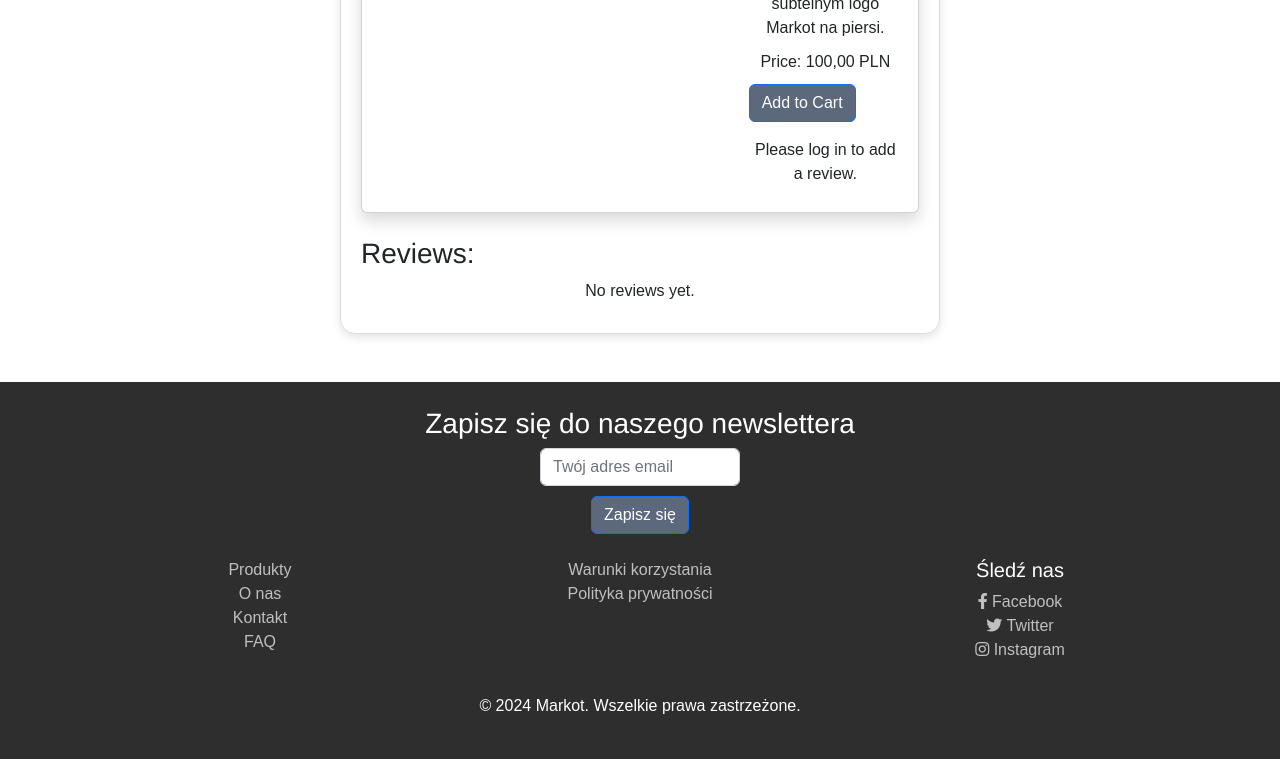
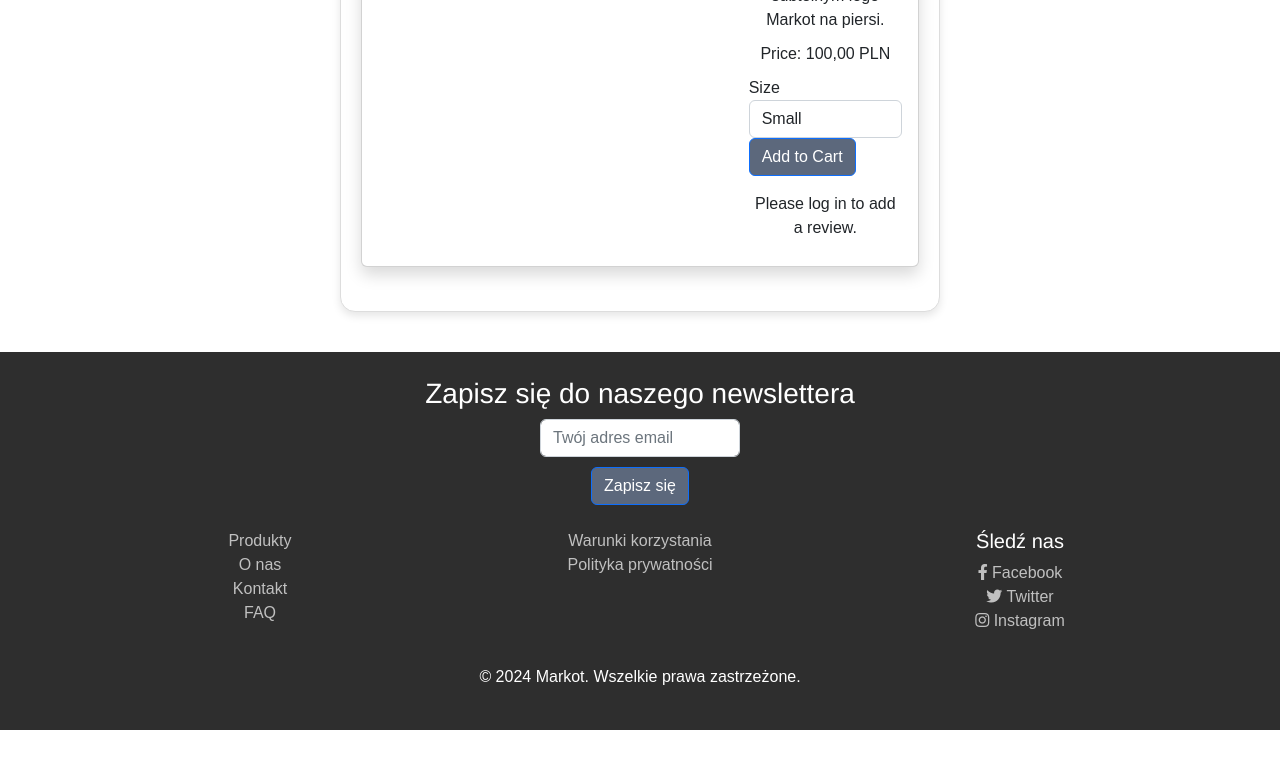
Before and after one commit to uhnajs/DjangoShop, a Django app: page /products/1/ in a window 1280 px wide. Shown: the part 745-1504 px from the top of the page. After the commit the page ends 1475 px from the top, so only its background shows below. Run offline with Django 5.2, Linux system fonts and the light colour scheme; data comes from the database, SQL or seed files in the repository; both versions use the stored data as it was after the commit; some libraries are stand-ins or nearby versions.

Commit message:
fixed some bugs

```diff
--- a/DjangoOnlineShop/urls.py
+++ b/DjangoOnlineShop/urls.py
@@ -42,7 +42,7 @@ urlpatterns = [
     path('product/<int:product_id>/add_review/', views.add_review, name='add_review'),
     path('cart/add/<int:product_id>/', views.add_to_cart, name='add_to_cart'),
     path('cart/', views.cart_detail, name='cart_detail'),
-    path('cart/remove/<int:product_id>/', views.remove_from_cart, name='remove_from_cart'),
+    path('remove/<int:product_id>/<str:size>/', views.remove_from_cart, name='remove_from_cart'),
     path('payment/', views.payment, name='payment'),
 
 ]
--- a/sklep/views.py
+++ b/sklep/views.py
@@ -147,9 +147,6 @@ def add_to_cart(request, product_id):
                 return HttpResponseRedirect(reverse('product-list'))
             else:
                 return HttpResponseRedirect(reverse('product-detail', args=[product_id]))
-        else:
-            messages.info(request, "Aby dodać do koszyka musisz być zalogowany.")
-            return redirect('login')
     return HttpResponseRedirect(reverse('product-list'))
 
 @login_required(login_url='login')
@@ -159,11 +156,10 @@ def cart_detail(request):
     return render(request, 'cart_detail.html', {'cart': cart, 'cart_total': cart_total})
 
 @login_required(login_url='login')
-def remove_from_cart(request, product_id):
+def remove_from_cart(request, product_id, size):  # Dodano argument rozmiaru
     """Usuń produkt z koszyka."""
-    remove(request, product_id)
+    remove(request, product_id, size)  # Przekazano rozmiar do funkcji remove
     return redirect('cart_detail')
-
 @login_required(login_url='login')
 def payment(request):
     return render(request, 'payment.html')
--- a/templates/cart_detail.html
+++ b/templates/cart_detail.html
@@ -10,6 +10,7 @@
                     <th>Name</th>
                     <th>Price</th>
                     <th>Quantity</th>
+                    <th>Size</th>
                     <th>Total</th>
                     <th></th>
                 </tr>
@@ -21,8 +22,9 @@
                         <td>{{ product.name }}</td>
                         <td>{{ product.price }}</td>
                         <td>{{ product.quantity }}</td>
+                        <td>{{ product.size }}</td>
                         <td>{{ product.total_price }}</td>
-                        <td><a href="{% url 'remove_from_cart' product.id %}" class="btn btn-danger btn-sm">Remove</a></td>
+                        <td><a href="{% url 'remove_from_cart' product.id product.size %}" class="btn btn-danger btn-sm">Remove</a></td>
                     </tr>
                 {% endfor %}
                 <tr>
--- a/templates/product_detail.html
+++ b/templates/product_detail.html
@@ -3,7 +3,6 @@
 {% load static %}
 
 {% block content %}
-<div class="container mt-5 mb-5">
 <div class="product-detail">
     <div class="row">
         <div class="col-lg-12">
@@ -15,7 +14,7 @@
                         {% if product.image_url %}
                             <img src="{{ product.image_url }}" class="img-fluid rounded-start" alt="{{ product.name }}">
                         {% else %}
-                                <p class="card-text p-3">No Image Available</p>
+                            <p class="card-text p-3">Brak obrazka</p>
                         {% endif %}
                     </div>
                     <div class="col-md-4 d-flex align-items-center">
@@ -26,10 +25,18 @@
                             <p class="card-text">{{ product.description }}</p>
                             <!-- Product Price -->
                             <p class="card-text">Price: {{ product.price|floatformat:2 }} PLN</p>
-
                             <!-- Add to Cart Button -->
                             <form action="{% url 'add_to_cart' product.id %}" method="post">
                                 {% csrf_token %}
+                                <!-- Size Selection -->
+                                <div class="form-group">
+                                    <label for="size">Size</label>
+                                    <select class="form-control" id="size" name="size">
+                                        {% for size_code, size_name in product.SIZE_CHOICES %}
+                                            <option value="{{ size_code }}">{{ size_name }}</option>
+                                        {% endfor %}
+                                    </select>
+                                </div>
                                 <input type="submit" value="Add to Cart" class="btn btn-primary">
                             </form>
                             <!-- Add Review Button -->
@@ -42,24 +49,6 @@
                     </div>
                 </div>
             </div>
-
-                <!-- Review list -->
-                <div class="mt-4">
-                    <h3>Reviews:</h3>
-                    {% for review in product.review_set.all %}
-                        <div class="card mb-2">
-                            <div class="card-body">
-                                <h5 class="card-title">{{ review.author.username }}</h5>
-                                <h6 class="card-subtitle mb-2 text-muted">{{ review.date_added }}</h6>
-                                <p class="card-text">{{ review.content }}</p>
-                            </div>
-                        </div>
-                    {% empty %}
-                        <p>No reviews yet.</p>
-                    {% endfor %}
-                </div>
-
-            </div>
         </div>
     </div>
 </div>
--- a/templates/product_list.html
+++ b/templates/product_list.html
@@ -4,7 +4,7 @@
 {% load static %}
 
 {% block content %}
-    <h1>Our Products</h1>
+    <h1>Nasze Produkty</h1>
     <div class="row justify-content-center">
         {% for product in products %}
             <div class="col-lg-3 col-md-4 mb-4">
@@ -28,7 +28,6 @@
                         <form method="post" action="{% url 'add_to_cart' product.pk %}">
                             {% csrf_token %}
                             <input type="hidden" name="redirect" value="product-list">
-                            <input type="submit" class="btn btn-primary" value="Dodaj do koszyka">
                         </form>
                     </div>
                 </div>
```
Also changed, not shown: sklep/cart.py (+24 -17 lines), db.sqlite3. Lines whose indentation alone changed are shown as unchanged.
